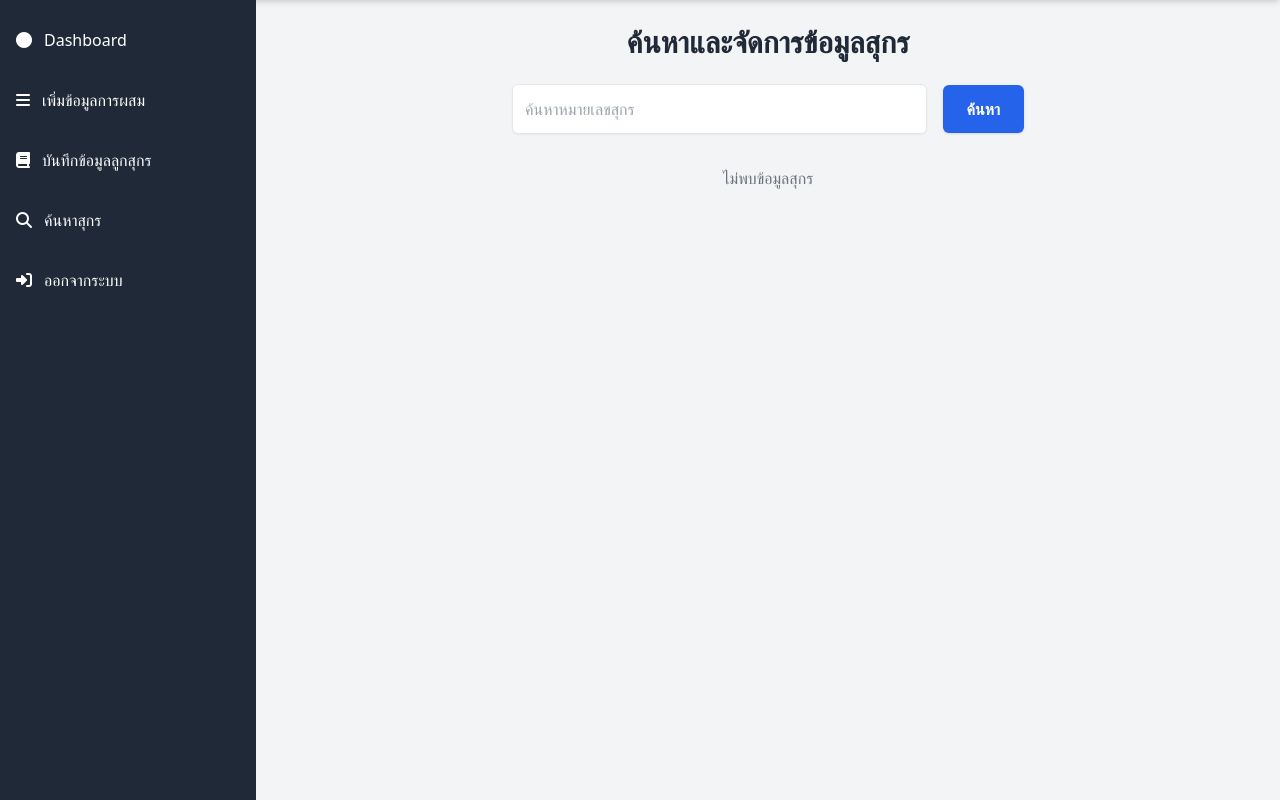
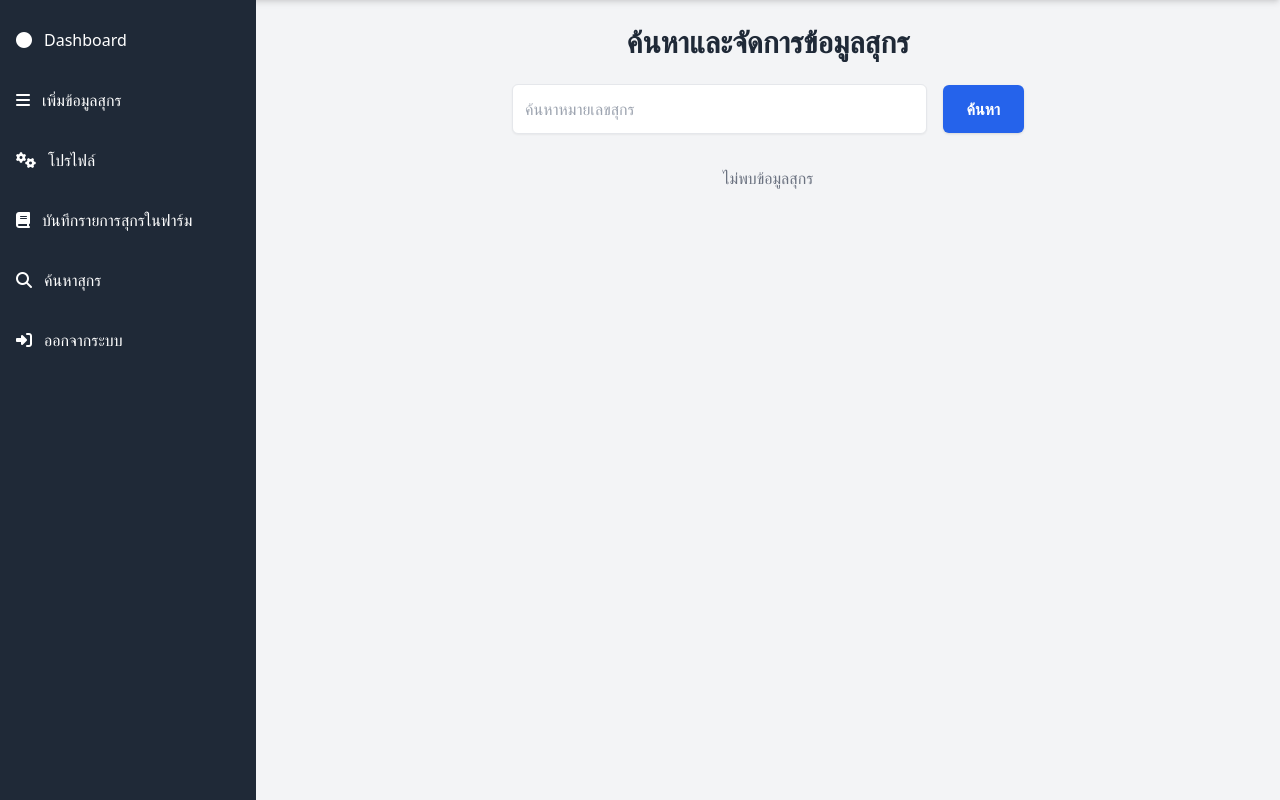
Before and after one commit to jessadakorn65/Pigsfarm-Project, a Django app: page /search/ in a window 1280 px wide. Shown: the part 80-880 px from the top of the page. Run offline with Django 5.2, Linux system fonts and the light colour scheme; some libraries are stand-ins or nearby versions.

Commit message:
ล่าสุด

```diff
--- a/myapp/templates/myapp/confirm_delete.html
+++ /dev/null
@@ -1,6 +0,0 @@
-<h3>คุณต้องการลบข้อมูลการผสมนี้หรือไม่?</h3>
-<form method="post">
-    {% csrf_token %}
-    <button type="submit" class="btn btn-danger">ลบ</button>
-    <a href="{% url 'search_pigs' %}" class="btn btn-secondary">ยกเลิก</a>
-</form>
--- a/myapp/templates/myapp/edit_insemination.html
+++ /dev/null
@@ -1,5 +0,0 @@
-<form method="post" enctype="multipart/form-data">
-    {% csrf_token %}
-    {{ form.as_p }}
-    <button type="submit" class="btn btn-primary">บันทึกการเปลี่ยนแปลง</button>
-</form>
--- a/myapp/templates/myapp/search_pigs.html
+++ b/myapp/templates/myapp/search_pigs.html
@@ -36,10 +36,11 @@
     <!-- Sidebar -->
     <nav class="bg-gray-800 text-white w-64 p-4 h-screen">
         <ul class="space-y-3">
-            <li><a href="#" class="flex items-center space-x-3 py-3 hover:bg-teal-500"><i class="fa-solid fa-circle"></i><span>Dashboard</span></a></li>
-            <li><a href="#" class="flex items-center space-x-3 py-3 hover:bg-teal-500"><i class="fa-solid fa-bars"></i><span>เพิ่มข้อมูลการผสม</span></a></li>
-            <li><a href="#" class="flex items-center space-x-3 py-3 hover:bg-teal-500"><i class="fa-solid fa-book"></i><span>บันทึกข้อมูลลูกสุกร</span></a></li>
-            <li><a href="#" class="flex items-center space-x-3 py-3 hover:bg-teal-500"><i class="fa-solid fa-magnifying-glass"></i><span>ค้นหาสุกร</span></a></li>
+            <li><a href="{% url 'boss_dashboard' %}" class="flex items-center space-x-3 py-3 hover:bg-teal-500"><i class="fa-solid fa-circle"></i><span>Dashboard</span></a></li>
+            <li><a href="{% url 'add_pig' %}" class="flex items-center space-x-3 py-3 hover:bg-teal-500"><i class="fa-solid fa-bars"></i><span>เพิ่มข้อมูลสุกร</span></a></li>
+            <li><a href=" " class="flex items-center space-x-3 py-3 hover:bg-teal-500"><i class="fa-solid fa-cogs"></i><span> </span>โปรไฟล์</a></li>
+            <li><a href="{% url 'pig_list' %}" class="flex items-center space-x-3 py-3 hover:bg-teal-500"><i class="fa-solid fa-book"></i><span>บันทึกรายการสุกรในฟาร์ม</span></a></li>
+            <li><a href="{% url 'search_pigs' %}" class="flex items-center space-x-3 py-3 hover:bg-teal-500"><i class="fa-solid fa-magnifying-glass"></i><span>ค้นหาสุกร</span></a></li>
             <li><a href="{% url 'home' %}" class="flex items-center space-x-3 py-3 hover:bg-teal-500"><i class="fa-solid fa-right-to-bracket"></i><span>ออกจากระบบ</span></a></li>
         </ul>
     </nav>
--- a/myapp/views.py
+++ b/myapp/views.py
@@ -117,3 +117,37 @@ def add_pig(request):
 def pig_list(request):
     pigs = Pig.objects.all()  # ดึงข้อมูลสุกรทั้งหมดจากฐานข้อมูล
     return render(request, 'myapp/pig_list.html', {'pigs': pigs})
+
+from django.contrib import messages
+from django.shortcuts import render, redirect
+from django.contrib.auth.decorators import login_required
+from .models import Pig, Insemination
+
+@login_required
+def add_insemination(request, pig_id):
+    pig = Pig.objects.get(pig_id=pig_id)
+    if request.method == 'POST':
+        insemination_date = request.POST.get('insemination_date')
+        semen_id = request.POST.get('semen_id')
+        notes = request.POST.get('notes', '')
+
+        # สร้างบันทึกการผสม
+        insemination = Insemination(
+            pig=pig,
+            insemination_date=insemination_date,
+            semen_id=semen_id,
+            notes=notes,
+            recorded_by=request.user  # บันทึกผู้ใช้ที่ล็อกอิน
+        )
+        insemination.save()
+
+        # อัปเดตสถานะหมู
+        pig.status = 'pregnant'
+        pig.save()
+
+        # ส่งข้อความป๊อปอัพ
+        messages.success(request, f"บันทึกสำเร็จ! วันที่คาดว่าจะคลอด: {insemination.expected_delivery_date}")
+
+        return redirect('pig_list')
+
+    return render(request, 'add_insemination.html', {'pig': pig})
```
Also changed, not shown: myapp/templates/myapp/boss_dashboard.html (+4 -4 lines), db.sqlite3, media/insemination_images/pexels-chanita-sykes-417447-1094544.jpg (added), myapp/migrations/0009_insemination_expected_delivery_date_and_more.py (added).
